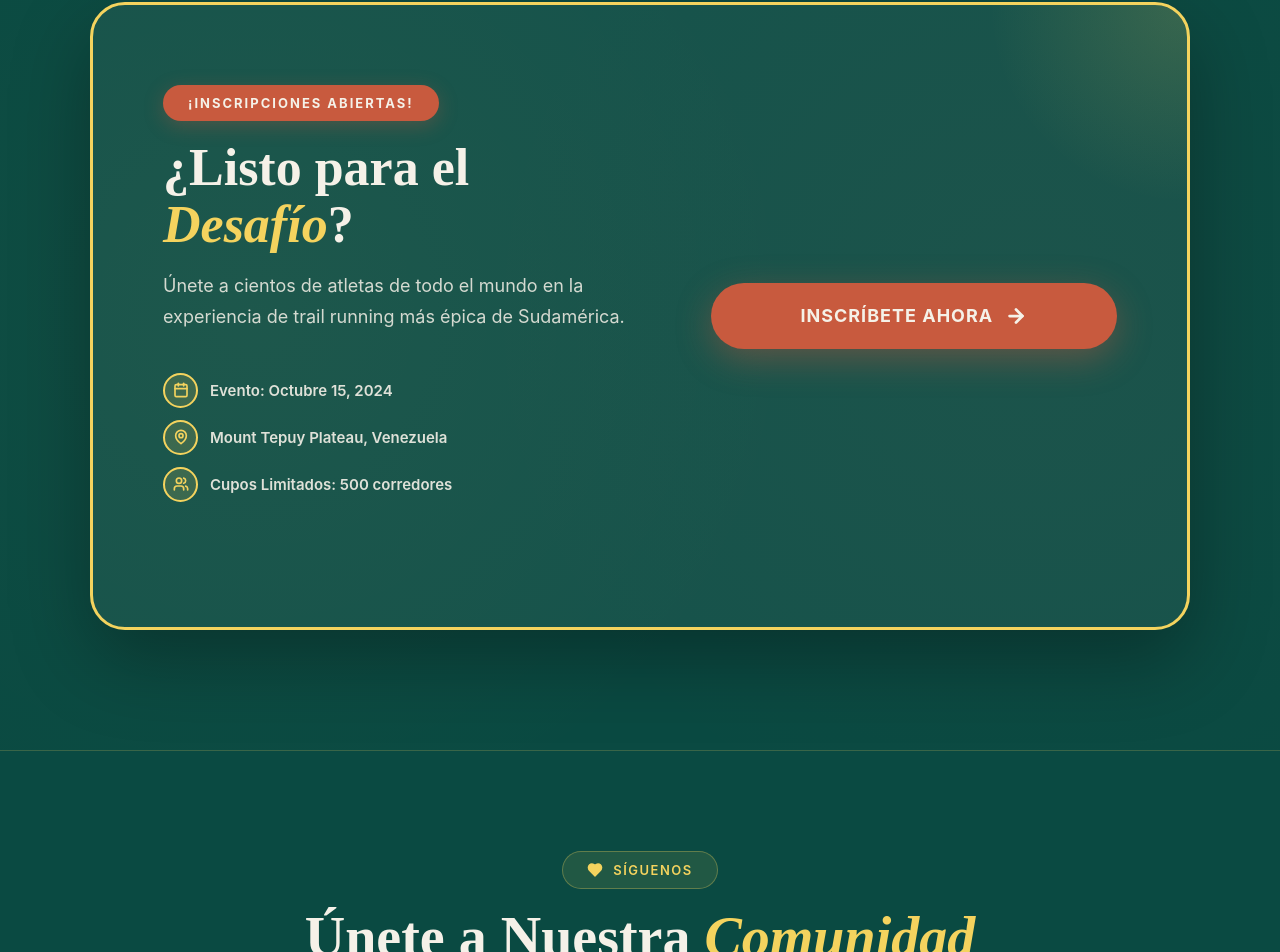
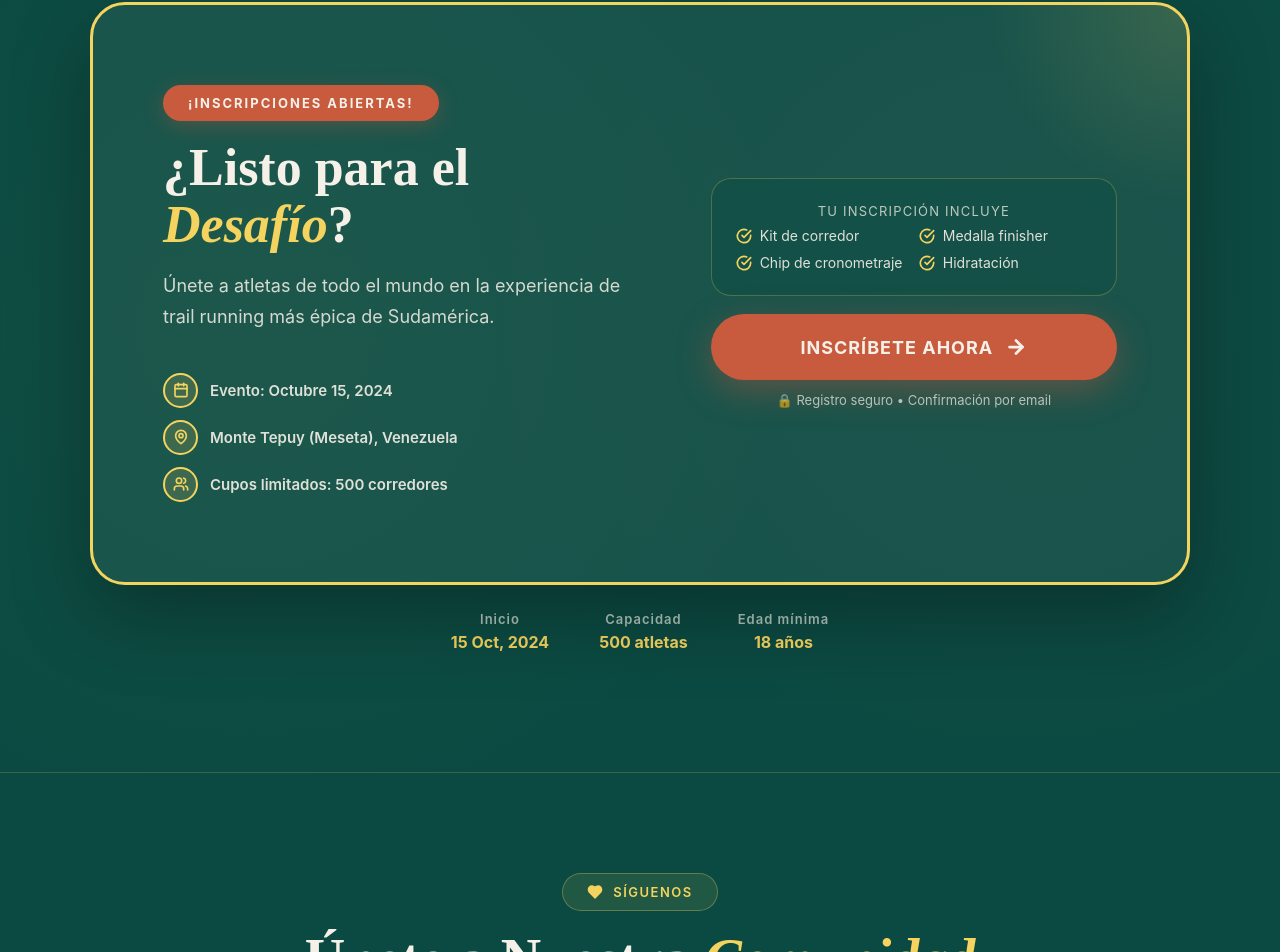
Before and after one commit to gabywakil/tepuy-race, a React (Vite) app: page /#/ in a window 1280 px wide. Shown: the part 5084-6036 px from the top of the page. Built offline with nearby package versions, Linux system fonts and the light colour scheme.

Commit message:
RegistrationCTA.jsx

```diff
--- a/src/components/RegistrationCTA.jsx
+++ b/src/components/RegistrationCTA.jsx
@@ -9,22 +9,9 @@ const RegistrationCTA = () => {
 
   const highlights = [
     { icon: Calendar, text: "Evento: Octubre 15, 2024" },
-    { icon: MapPin, text: "Mount Tepuy Plateau, Venezuela" },
-    { icon: Users, text: "Cupos Limitados: 500 corredores" }
+    { icon: MapPin, text: "Monte Tepuy (Meseta), Venezuela" },
+    { icon: Users, text: "Cupos limitados: 500 corredores" }
   ];
-
-  const handleRegisterClick = () => {
-    navigate('/checkout', {
-      state: {
-        race: {
-          id: '10k',
-          name: '10K Aventura',
-          distance: '10K',
-          price: '$65'
-        }
-      }
-    });
-  };
 
   return (
     <section style={{
@@ -76,7 +63,7 @@ const RegistrationCTA = () => {
             gap: isMobile ? '26px' : '60px',
             alignItems: 'center'
           }}>
-            {/* LEFT SIDE */}
+            {/* IZQUIERDA */}
             <div>
               <div style={{
                 display: 'inline-block',
@@ -112,14 +99,14 @@ const RegistrationCTA = () => {
                 marginBottom: isMobile ? '22px' : '40px',
                 fontFamily: "'Inter', sans-serif"
               }}>
-                Únete a cientos de atletas de todo el mundo en la experiencia de trail running más épica de Sudamérica.
+                Únete a atletas de todo el mundo en la experiencia de trail running más épica de Sudamérica.
               </p>
 
               <div style={{
                 display: 'flex',
                 flexDirection: 'column',
                 gap: '12px',
-                marginBottom: isMobile ? '22px' : '45px'
+                marginBottom: isMobile ? '10px' : '0px'
               }}>
                 {highlights.map((item, index) => {
                   const Icon = item.icon;
@@ -153,10 +140,49 @@ const RegistrationCTA = () => {
               </div>
             </div>
 
-            {/* RIGHT SIDE */}
+            {/* DERECHA */}
             <div style={{ textAlign: 'center' }}>
+              <div style={{
+                backgroundColor: 'rgba(10, 74, 66, 0.35)',
+                border: '1px solid rgba(244, 211, 94, 0.25)',
+                borderRadius: '20px',
+                padding: isMobile ? '18px' : '24px',
+                marginBottom: '18px'
+              }}>
+                <div style={{
+                  fontSize: '13px',
+                  opacity: 0.75,
+                  color: '#f5f1e8',
+                  fontFamily: "'Inter', sans-serif",
+                  marginBottom: '8px',
+                  letterSpacing: '1.2px'
+                }}>
+                  TU INSCRIPCIÓN INCLUYE
+                </div>
+
+                <div style={{
+                  display: 'grid',
+                  gridTemplateColumns: isMobile ? '1fr' : '1fr 1fr',
+                  gap: '10px'
+                }}>
+                  {['Kit de corredor', 'Medalla finisher', 'Chip de cronometraje', 'Hidratación'].map((benefit, idx) => (
+                    <div key={idx} style={{ display: 'flex', alignItems: 'center', gap: '8px' }}>
+                      <CheckCircle size={16} color="#f4d35e" strokeWidth={2.5} />
+                      <span style={{
+                        fontSize: '14px',
+                        color: '#f5f1e8',
+                        fontFamily: "'Inter', sans-serif",
+                        opacity: 0.9
+                      }}>
+                        {benefit}
+                      </span>
+                    </div>
+                  ))}
+                </div>
+              </div>
+
               <button
-                onClick={handleRegisterClick}
+                onClick={() => navigate('/race-selection')}
                 style={{
                   width: '100%',
                   backgroundColor: '#c85a3e',
@@ -176,23 +202,57 @@ const RegistrationCTA = () => {
                   justifyContent: 'center',
                   gap: '12px'
                 }}
-                onMouseOver={(e) => {
-                  if (isMobile) return;
-                  e.currentTarget.style.backgroundColor = '#b04935';
-                  e.currentTarget.style.transform = 'translateY(-3px)';
-                  e.currentTarget.style.boxShadow = '0 15px 45px rgba(200, 90, 62, 0.5)';
-                }}
-                onMouseOut={(e) => {
-                  if (isMobile) return;
-                  e.currentTarget.style.backgroundColor = '#c85a3e';
-                  e.currentTarget.style.transform = 'translateY(0)';
-                  e.currentTarget.style.boxShadow = '0 10px 35px rgba(200, 90, 62, 0.4)';
-                }}
               >
                 INSCRÍBETE AHORA <ArrowRight size={22} strokeWidth={3} />
               </button>
+
+              <div style={{
+                fontSize: '13px',
+                color: '#f5f1e8',
+                fontFamily: "'Inter', sans-serif",
+                opacity: 0.7,
+                marginTop: '12px'
+              }}>
+                🔒 Registro seguro • Confirmación por email
+              </div>
             </div>
           </div>
+        </div>
+
+        <div style={{
+          marginTop: '26px',
+          display: 'flex',
+          justifyContent: 'center',
+          gap: isMobile ? '14px' : '50px',
+          flexWrap: 'wrap'
+        }}>
+          {[
+            { label: 'Inicio', value: '15 Oct, 2024' },
+            { label: 'Capacidad', value: '500 atletas' },
+            { label: 'Edad mínima', value: '18 años' }
+          ].map((info, index) => (
+            <div key={index} style={{ textAlign: 'center', minWidth: isMobile ? '140px' : 'auto' }}>
+              <div style={{
+                fontSize: '13px',
+                fontWeight: '600',
+                color: '#f5f1e8',
+                opacity: 0.6,
+                marginBottom: '5px',
+                fontFamily: "'Inter', sans-serif",
+                letterSpacing: '1px'
+              }}>
+                {info.label}
+              </div>
+              <div style={{
+                fontSize: '16px',
+                fontWeight: '700',
+                color: '#f4d35e',
+                fontFamily: "'Inter', sans-serif"
+              }}>
+                {info.value}
+              </div>
+            </div>
+          ))}
         </div>
       </div>
 
```
